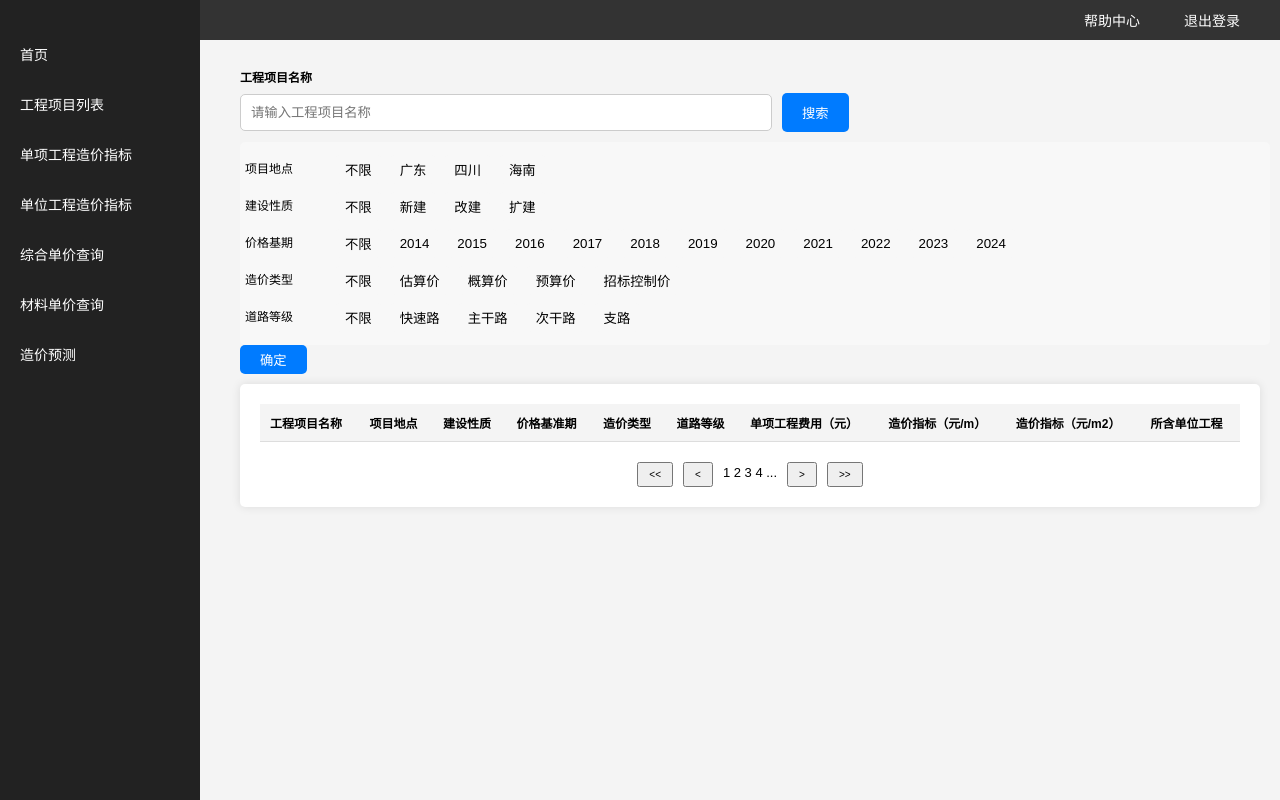
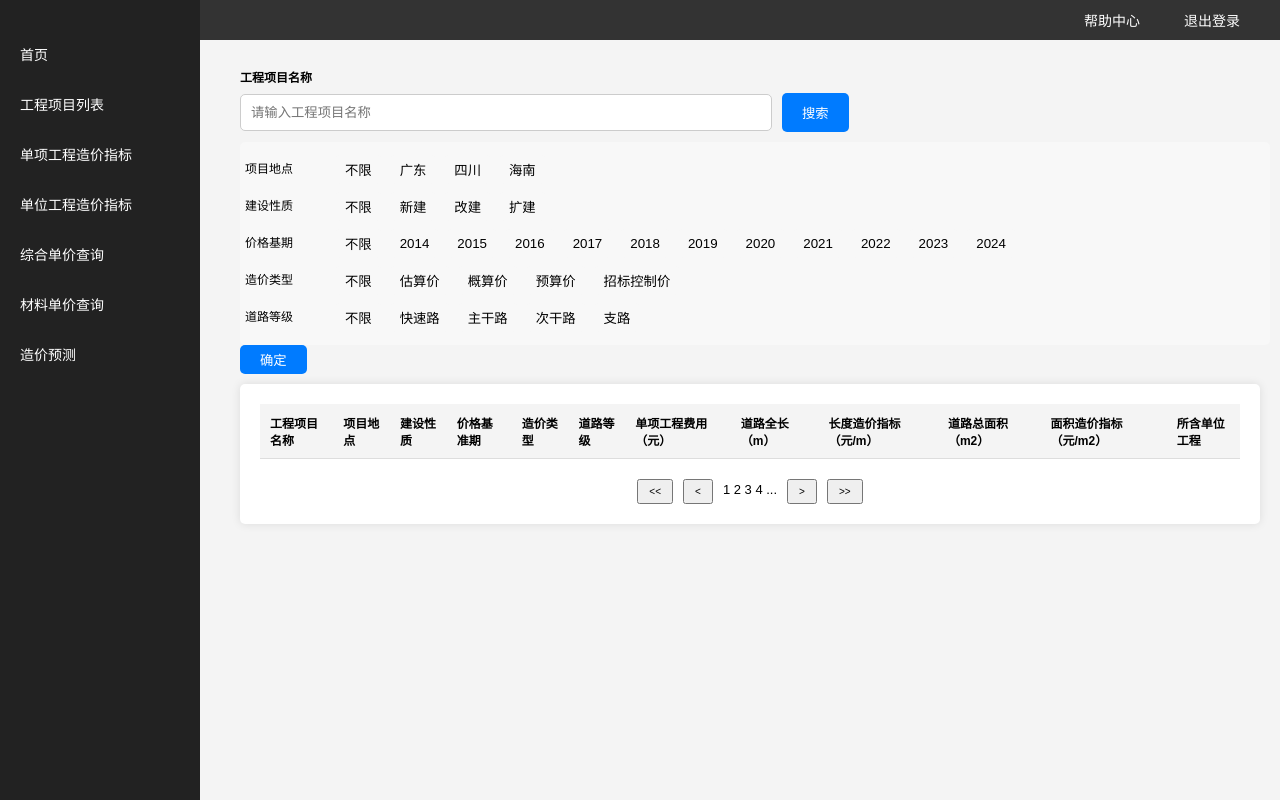
Before and after one commit to teresamili/cost-database, a Flask app: page /individual-projects in a window 1280 px wide. Run offline with Flask 3, Linux system fonts and the light colour scheme; data that the repository does not hold is empty.

Commit message:
修改了道路总面积的数据引用

```diff
--- a/models.py
+++ b/models.py
@@ -29,6 +29,7 @@ class Project(db.Model):
     道路等级 = db.Column(db.Enum('快速路', '主干路', '次干路', '支路'))  # 道路等级
     红线宽度 = db.Column(db.Numeric(5, 2))  # 红线宽度
     道路全长 = db.Column(db.Numeric(7, 2))  # 道路全长
+    道路总面积 = db.Column(db.Numeric(10, 2))
     建设性质 = db.Column(db.Enum('新建', '改建'))
 
     # 通过中间表关联单位工程
@@ -82,6 +83,8 @@ class RoadFeatureDetail(db.Model):
     机动车道宽度 = db.Column('机动车道宽度（m）',db.Numeric(6, 2), nullable=True, default=None)
     非机动车道宽度 = db.Column('非机动车道宽度（m）',db.Numeric(6, 2), nullable=True, default=None)
     人行道宽度 = db.Column('人行道宽度（m）',db.Numeric(6, 2), nullable=True, default=None)
+    中央分隔带宽度 = db.Column('中央分隔带宽度（m）',db.Numeric(6, 2))
+    外侧分隔带宽度 = db.Column('外侧分隔带宽度（m）',db.Numeric(6, 2))
     机动车道面层 = db.Column(db.Enum('沥青混凝土', '水泥混凝土'), nullable=True, default=None)
     非机动车道面层 = db.Column(db.Enum(
         '沥青混凝土', '水泥混凝土', '彩色沥青混凝土', '彩色水泥混凝土',
@@ -253,7 +256,8 @@ class GreenFeature(db.Model):
 
     绿化工程特征表_id = db.Column(db.Integer, primary_key=True)
     项目_单位_id = db.Column(db.Integer, db.ForeignKey('项目_单位.项目_单位_id'), nullable=False)
-    工程造价 = db.Column('工程造价（元）', db.Numeric(14, 2))
+    工程造价 = db.Column('工程造价（元）', db.Numeric(12, 2))
+    绿化面积 = db.Column('绿化面积（m2）', db.Numeric(10, 2))
 
     # 关联到项目_单位表
     project_unit = db.relationship('ProjectUnit', backref='green_features')
--- a/static/js/individual_project_search.js
+++ b/static/js/individual_project_search.js
@@ -67,7 +67,9 @@ function performSearch() {
             <td>${item.造价类型 || ""}</td>
             <td>${item.道路等级 || ""}</td>
             <td>${item.单项工程费用 || ""}</td>
+            <td>${item.道路全长 || ""}</td>
             <td>${item.道路长度指标 || ""}</td>
+            <td>${item.道路总面积 || ""}</td>
             <td>${item.道路面积指标 || ""}</td>
             <td>${item.单位工程 || ""}</td>
           `;
--- a/templates/individual_projects.html
+++ b/templates/individual_projects.html
@@ -307,8 +307,10 @@
                 <th>造价类型</th>
                 <th>道路等级</th>
                 <th>单项工程费用（元）</th>
-                <th>造价指标（元/m）</th>
-                <th>造价指标（元/m2）</th>
+                <th>道路全长（m）</th>
+                <th>长度造价指标（元/m）</th>
+                <th>道路总面积（m2）</th>
+                <th>面积造价指标（元/m2）</th>
                 <th>所含单位工程</th>
             </tr>
         </thead>
@@ -323,7 +325,9 @@
         <td>{{ project.造价类型 }}</td>
         <td>{{ project.道路等级 }}</td>
         <td>{{ project.单项工程费用 }}</td>
+        <td>{{ project.道路全长 }}</td>
         <td>{{ result['道路长度指标'] }}</td>
+        <td>{{ project.道路总面积 }}</td>
         <td>{{ result['道路面积指标'] }}</td>
         <td>{{ result['单位工程'] }}</td>
     </tr>
--- a/templates/individual_projects2.html
+++ b/templates/individual_projects2.html
@@ -18,7 +18,7 @@
      <div class="details-container">
   {% for row in road_details %}
   <div class="detail-card">
-    <h3>道路工程明细 {{ loop.index }} </h3>
+    <h3>道路工程特征 {{ loop.index }} </h3>
     <ul class="detail-list">
       {% for key, value in row.items() %}
       <li><strong>{{ key }}:</strong>  <span>{{ value }}</span></li>
@@ -29,7 +29,7 @@
       <!-- 排水特征信息表 -->
   {% for row in drainage_details %}
   <div class="detail-card">
-    <h3>排水工程明细 {{ loop.index }}</h3>
+    <h3>排水工程特征 {{ loop.index }}</h3>
     <ul class="detail-list">
       {% for key, value in row.items() %}
       <li><strong>{{ key }}:</strong>  <span>{{ value }}</span></li>
--- a/views/individual_project.py
+++ b/views/individual_project.py
@@ -120,6 +120,8 @@ def search():
             "造价类型": project.造价类型,
             "道路等级": project.道路等级,
             "单项工程费用": project.单项工程费用,
+            "道路全长":project.道路全长,
+            "道路总面积":project.道路总面积,
             "道路长度指标": result["道路长度指标"],
             "道路面积指标": result["道路面积指标"],
             "单位工程": result["单位工程"]
@@ -135,9 +137,9 @@ def perform_calculation(projects):
         # 单项工程费用/道路全长
         original_cost = project.单项工程费用 or 0
         road_length = project.道路全长 or 1  # 避免除以0
-        road_width = project.红线宽度 or 1
+        road_area = project.道路总面积
         cost_index_length = original_cost / road_length
-        cost_index_area = original_cost / (road_length * road_width)
+        cost_index_area = original_cost / road_area
 
         # 获取单位工程名称列表
         unit_names = [unit.单位工程名称 for unit in project.units] if project.units else []
```
Also changed, not shown: views/individual_projects2.py (+23 -21 lines).
